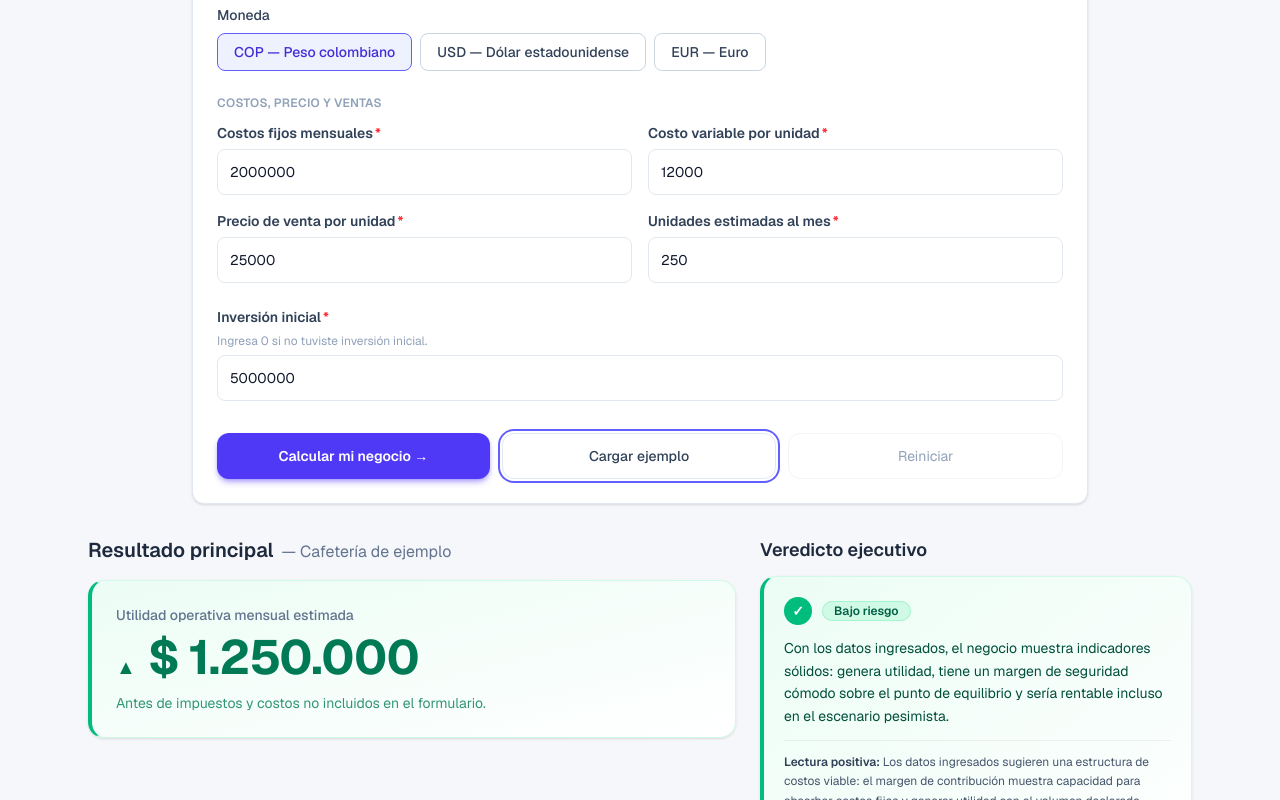
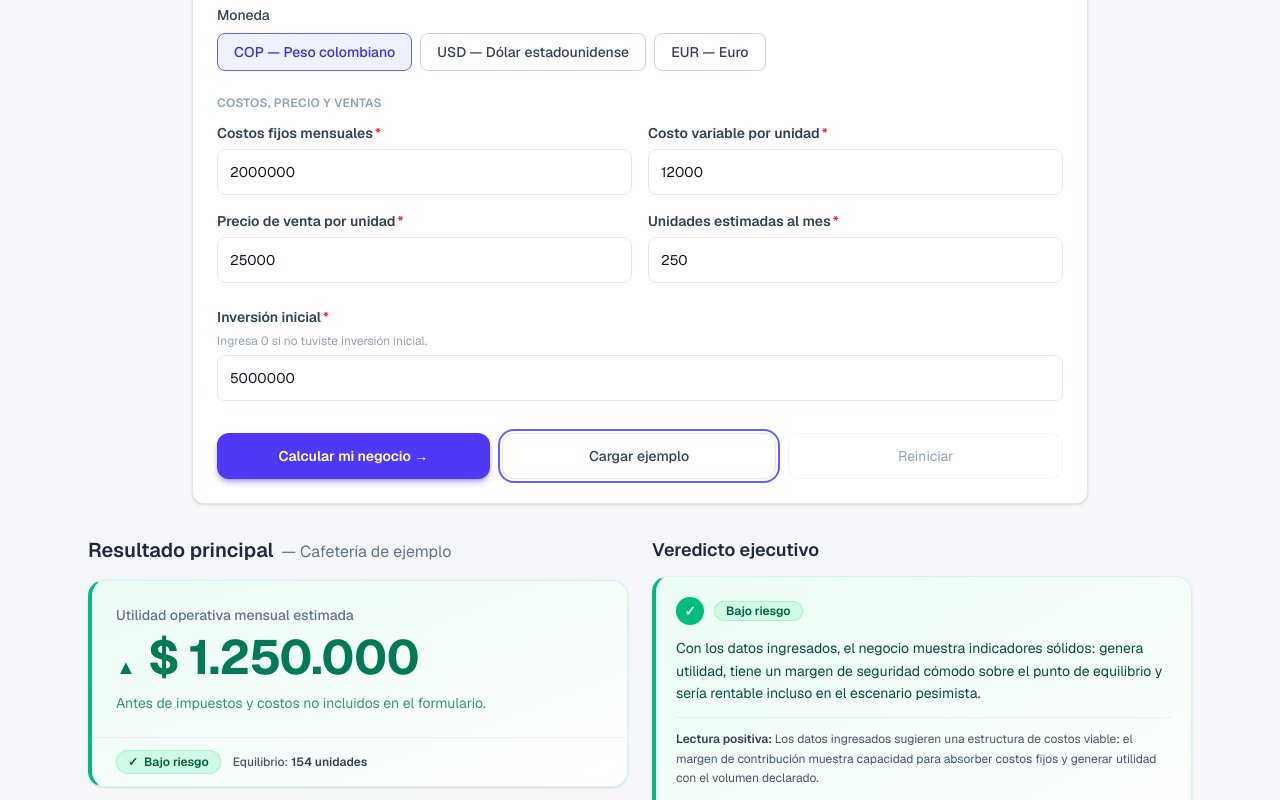
Before and after one commit to tomascristancho-mvp/clarify-profit, a Next.js app: page / in a window 1280 px wide. Both pictures are taken after a click on the button "Cargar ejemplo". Shown: the part 874-1674 px from the top of the page. Built offline with nearby package versions, Linux system fonts and the light colour scheme.

Commit message:
style: enrich executive summary

```diff
--- a/src/components/CalculatorApp.tsx
+++ b/src/components/CalculatorApp.tsx
@@ -62,7 +62,7 @@ export function CalculatorApp() {
           <div className="animate-fade-in-up flex flex-col gap-6">
             {/* ── Top dashboard: resultado principal + veredicto ────────────────
                 Side by side on lg+, stacked on mobile.                         */}
-            <div className="grid gap-6 lg:grid-cols-[3fr_2fr]">
+            <div className="grid gap-6 lg:grid-cols-2">
               <section aria-labelledby="results-heading">
                 <h2
                   id="results-heading"
@@ -78,6 +78,12 @@ export function CalculatorApp() {
                 <ResultsSummary
                   operatingProfit={results.calculation.operatingProfit}
                   currency={results.validatedInputs.currency}
+                  riskLevel={results.diagnosis.riskLevel}
+                  breakevenMinUnits={
+                    results.calculation.breakevenUnits.status === "valido"
+                      ? results.calculation.breakevenUnits.value.minimumWholeUnits
+                      : null
+                  }
                 />
               </section>
 
--- a/src/components/results/ResultsSummary.tsx
+++ b/src/components/results/ResultsSummary.tsx
@@ -1,12 +1,43 @@
 import type { CurrencyCode } from "@/config/currencies";
+import type { RiskLevel } from "@/domain/diagnosis";
 import { formatCurrency } from "@/format/currency";
 
 interface ResultsSummaryProps {
   operatingProfit: number;
   currency: CurrencyCode;
+  riskLevel: RiskLevel;
+  breakevenMinUnits: number | null;
 }
 
-export function ResultsSummary({ operatingProfit, currency }: ResultsSummaryProps) {
+const RISK_CHIP: Record<RiskLevel, { label: string; icon: string; chipClass: string }> = {
+  bajo: {
+    label: "Bajo riesgo",
+    icon: "✓",
+    chipClass: "bg-emerald-100 text-emerald-800 ring-emerald-200",
+  },
+  medio: {
+    label: "Riesgo moderado",
+    icon: "!",
+    chipClass: "bg-amber-100 text-amber-800 ring-amber-200",
+  },
+  alto: {
+    label: "Riesgo alto",
+    icon: "⚠",
+    chipClass: "bg-orange-100 text-orange-800 ring-orange-200",
+  },
+  no_viable: {
+    label: "No viable",
+    icon: "✕",
+    chipClass: "bg-red-100 text-red-800 ring-red-200",
+  },
+};
+
+export function ResultsSummary({
+  operatingProfit,
+  currency,
+  riskLevel,
+  breakevenMinUnits,
+}: ResultsSummaryProps) {
   const isProfitable = operatingProfit > 0;
   const isBreakeven = operatingProfit === 0;
 
@@ -36,17 +67,18 @@ export function ResultsSummary({ operatingProfit, currency }: ResultsSummaryProp
 
   const icon = isProfitable ? "▲" : isBreakeven ? "=" : "▼";
 
+  const chip = RISK_CHIP[riskLevel];
+
   return (
     <div
-      className={`rounded-2xl border border-l-4 p-6 shadow-sm ${bgClass} ${borderColor}`}
+      className={`overflow-hidden rounded-2xl border border-l-4 shadow-sm ${bgClass} ${borderColor}`}
     >
+      {/* Main KPI */}
+      <div className="p-6">
         <p className="mb-2 text-sm font-medium text-slate-500">{label}</p>
 
         <div className="flex items-baseline gap-3">
-        <span
-          className={`text-xl font-bold ${valueColorClass}`}
-          aria-hidden="true"
-        >
+          <span className={`text-xl font-bold ${valueColorClass}`} aria-hidden="true">
             {icon}
           </span>
           <p className={`text-4xl font-bold tracking-tight sm:text-5xl ${valueColorClass}`}>
@@ -72,5 +104,25 @@ export function ResultsSummary({ operatingProfit, currency }: ResultsSummaryProp
           </p>
         )}
       </div>
+
+      {/* Mini-KPI strip */}
+      <div className="flex flex-wrap items-center gap-3 border-t border-black/5 px-6 py-3">
+        <span
+          className={`inline-flex items-center gap-1.5 rounded-full px-3 py-1 text-xs font-semibold ring-1 ring-inset ${chip.chipClass}`}
+        >
+          <span aria-hidden="true">{chip.icon}</span>
+          {chip.label}
+        </span>
+
+        {breakevenMinUnits !== null && (
+          <span className="text-xs text-slate-500">
+            <span className="font-medium text-slate-600">Equilibrio:</span>{" "}
+            <strong className="font-semibold text-slate-700">
+              {breakevenMinUnits.toLocaleString("es-CO")} unidades
+            </strong>
+          </span>
+        )}
+      </div>
+    </div>
   );
 }
```
Lines whose indentation alone changed are shown as unchanged.
